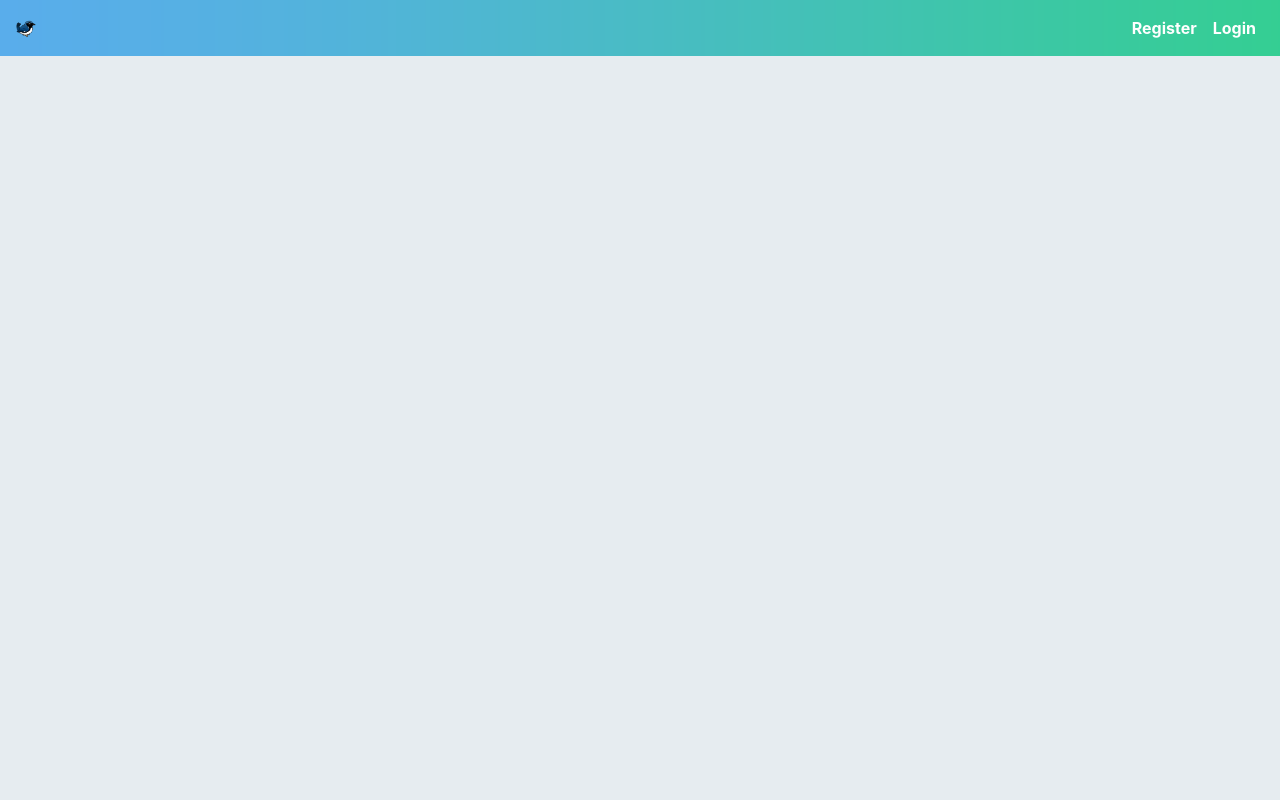
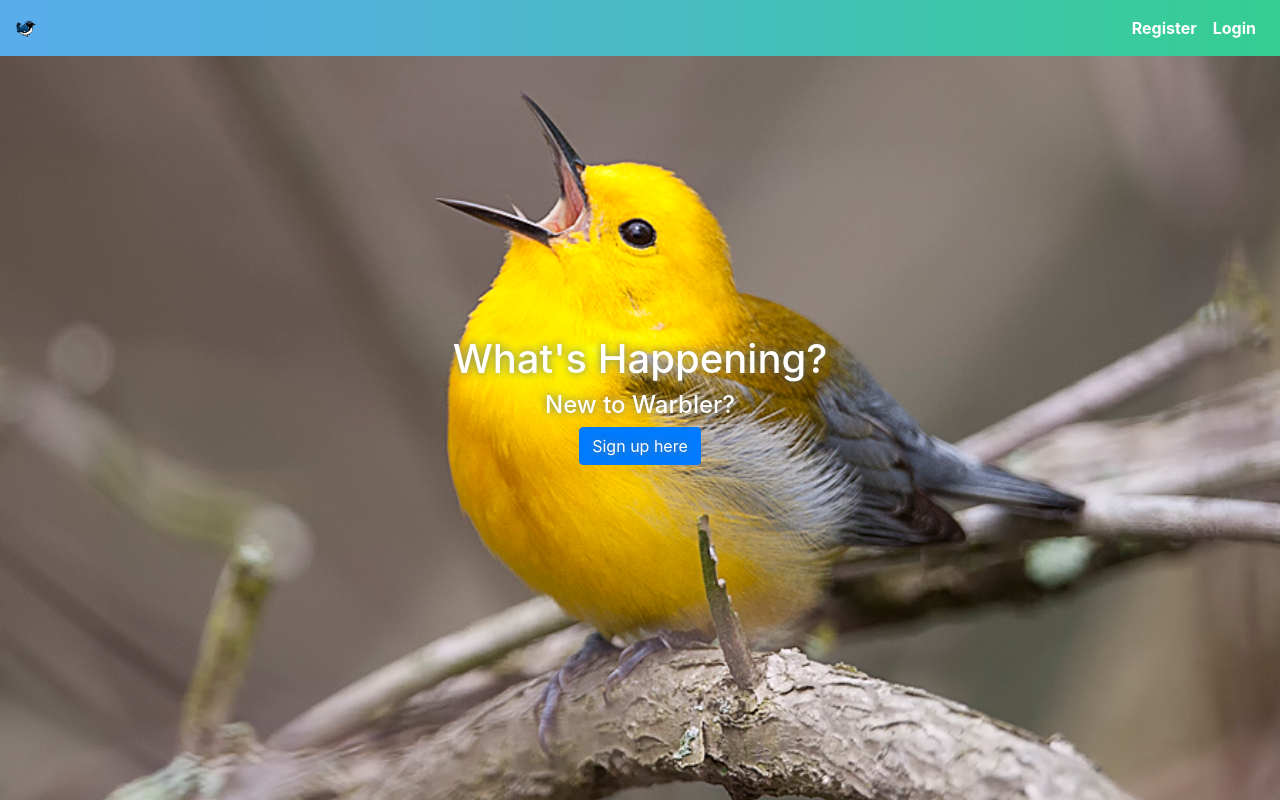
Before and after one commit to nicholasherrick/warbler, a React (Create React App) app in the folder client/: page / in a window 1280 px wide. Built offline with nearby package versions, Linux system fonts and the light colour scheme.

Commit message:
created and implimented Homepage component, fixed withRouter line on Main.js, styled homepage

```diff
--- /dev/null
+++ b/client/src/components/Homepage.js
@@ -0,0 +1,14 @@
+import React from 'react';
+import { Link } from 'react-router-dom';
+
+const Homepage = () => (
+  <div className='home-hero'>
+    <h1>What's Happening?</h1>
+    <h4>New to Warbler?</h4>
+    <Link to='/register' className='btn btn-primary'>
+      Sign up here
+    </Link>
+  </div>
+);
+
+export default Homepage;
--- a/client/src/containers/App.js
+++ b/client/src/containers/App.js
@@ -3,6 +3,7 @@
 import { configureStore } from '../store';
 import { BrowserRouter as Router } from 'react-router-dom';
 import Navbar from './Navbar';
+import Main from './Main';
 
 const store = configureStore();
 
@@ -11,6 +12,7 @@
     <Router>
       <div className='onboarding'>
         <Navbar />
+        <Main />
       </div>
     </Router>
   </Provider>
--- a/client/src/containers/Main.js
+++ b/client/src/containers/Main.js
@@ -1,5 +1,7 @@
 import React from 'react';
 import { Switch, Route, withRouter, Redirect } from 'react-router-dom';
+import { connect } from 'react-redux';
+import Homepage from '../components/Homepage';
 
 const Main = (props) => {
   return (
@@ -10,3 +12,12 @@
     </div>
   );
 };
+
+function mapStateToProps(state) {
+  return {
+    currentUser: state.currentUser,
+  };
+}
+
+// Use Main component after connected to redux store
+export default withRouter(connect(mapStateToProps, null)(Main));
--- a/client/src/index.css
+++ b/client/src/index.css
@@ -36,3 +36,25 @@
   background-image: url('./images/nav-bg.png');
   background-size: 100% 100%;
 }
+
+/* Homepage */
+
+.home-hero {
+  width: 100vw;
+  height: 100vh;
+  position: absolute;
+  top: 0;
+  left: 0;
+  display: flex;
+  flex-direction: column;
+  align-items: center;
+  justify-content: center;
+  z-index: -1;
+  background-image: url('./images/signed-out-home.jpg');
+  text-align: center;
+  padding: 1rem;
+  background-position: center center;
+  background-size: cover;
+  color: #fff;
+  text-shadow: 0 0 8px #66757f;
+}
```
